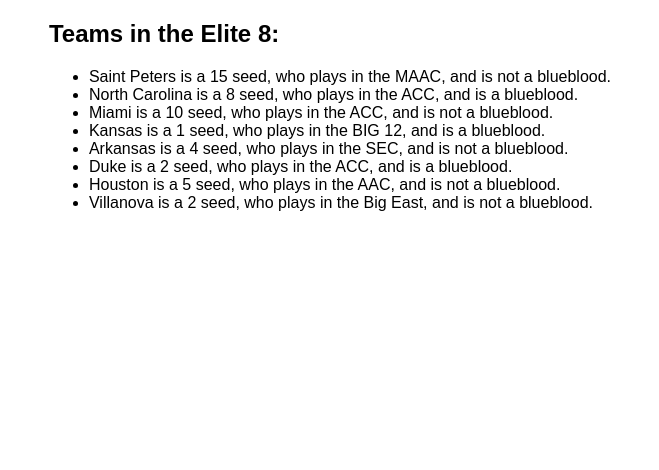
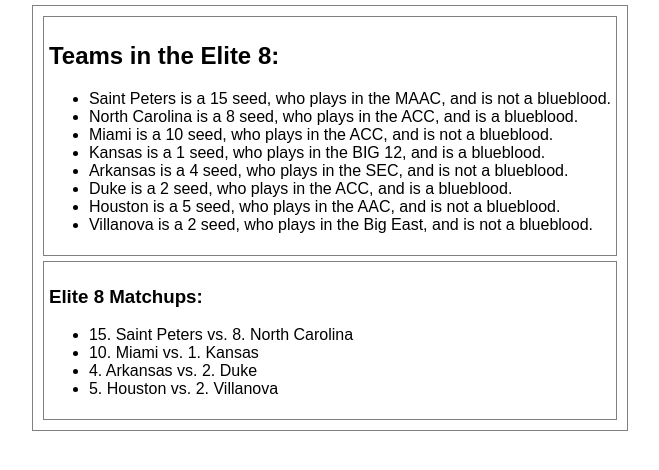
Before and after one commit to dneece522/elite-8, a React (Create React App) app: page / in a window 1280 px wide. Shown: the top 470 px of the page, without its empty margins (310-969 px from the left). Built offline with nearby package versions, Linux system fonts and the light colour scheme.

Commit message:
create Elite8 component and render matchups

```diff
--- a/src/App.css
+++ b/src/App.css
@@ -4,3 +4,9 @@
   justify-content: center;
   align-items: center;
 }
+
+div {
+  border: 1px solid grey;
+  margin: 5px;
+  padding: 5px;
+}
--- a/src/App.js
+++ b/src/App.js
@@ -1,5 +1,6 @@
 import './App.css';
 import Teams from './Teams';
+import Elite8 from './Elite8';
 
 function App() {
   const teams = [
@@ -53,9 +54,10 @@
     }
   ]
   return (
-    <div className="App">
-      <Teams teams={teams}/>
-    </div>
+    < >
+      <div><Teams teams={teams}/></div>
+      <div><Elite8 teams={teams}/></div>
+    </>
   )
 }
 
--- /dev/null
+++ b/src/Elite8.jsx
@@ -0,0 +1,23 @@
+const Elite8 = (props) => {
+  return (
+    < >
+      <h3>Elite 8 Matchups:</h3>
+      <ul>
+        <li>
+          {props.teams[0].seed}. {props.teams[0].name} vs. {props.teams[1].seed}. {props.teams[1].name}
+        </li>
+        <li>
+          {props.teams[2].seed}. {props.teams[2].name} vs. {props.teams[3].seed}. {props.teams[3].name}
+        </li>
+        <li>
+          {props.teams[4].seed}. {props.teams[4].name} vs. {props.teams[5].seed}. {props.teams[5].name}
+        </li>
+        <li>
+          {props.teams[6].seed}. {props.teams[6].name} vs. {props.teams[7].seed}. {props.teams[7].name}
+        </li>
+      </ul>
+    </>
+  )
+}
+
+export default Elite8
```
